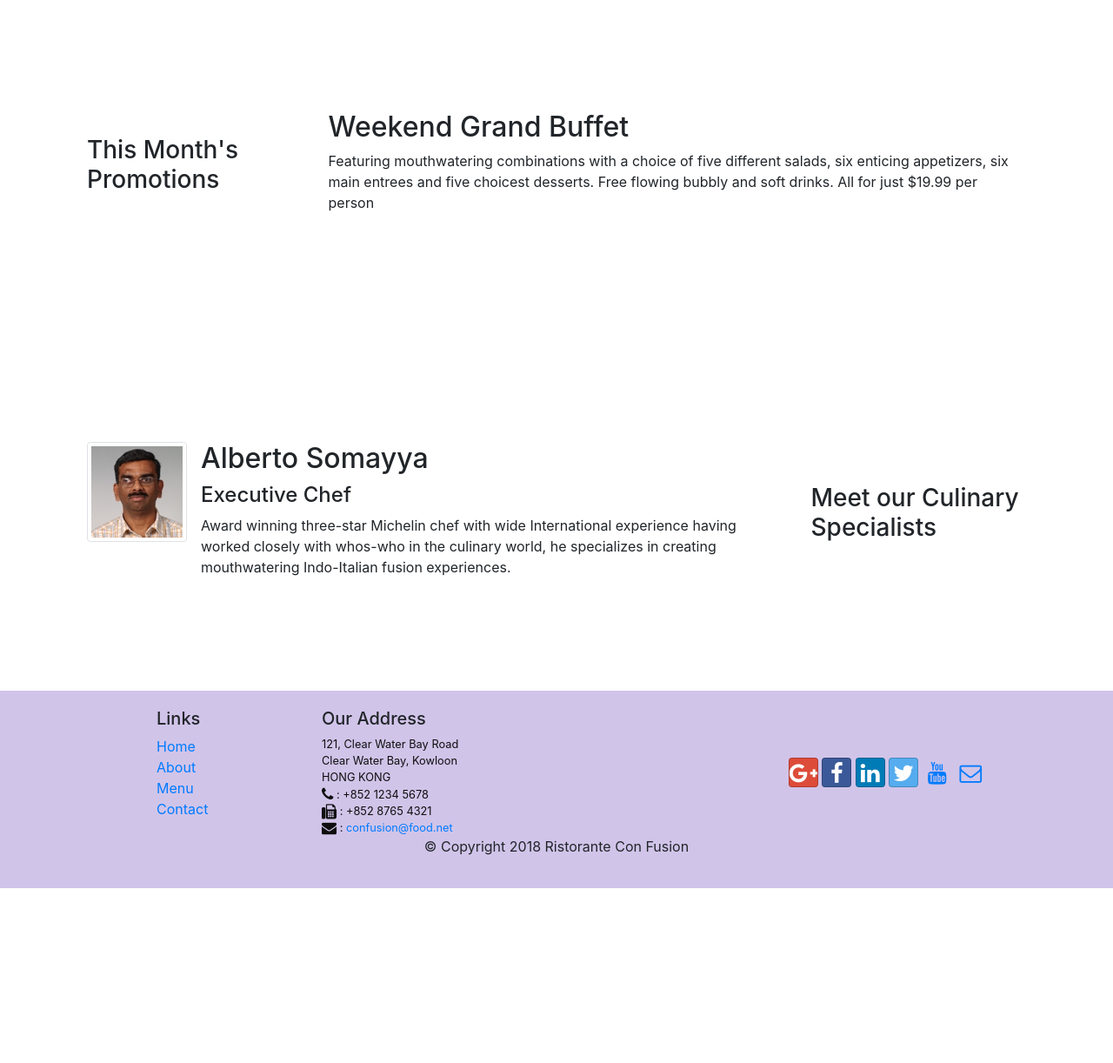
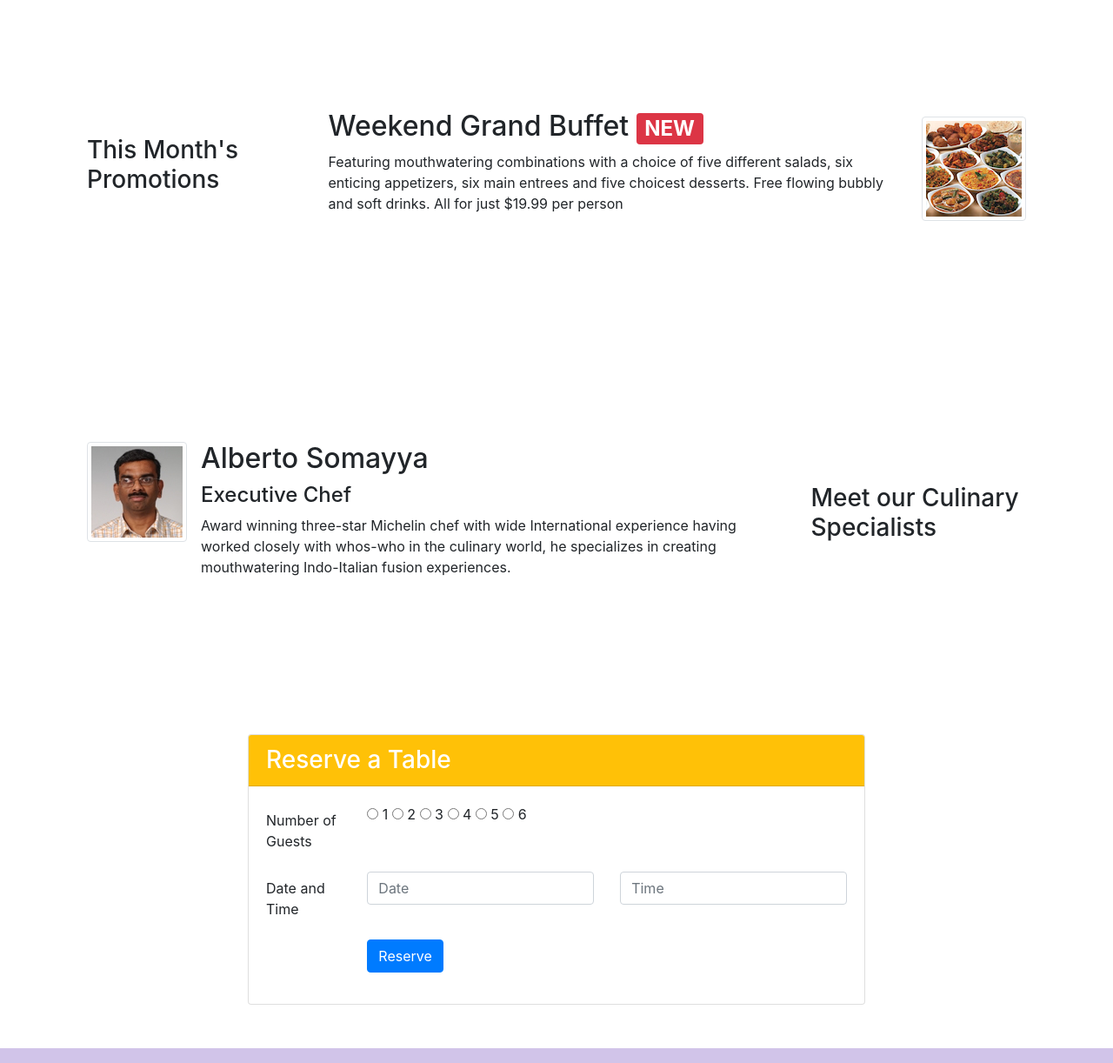
Before and after one commit to Sumptious/myCourses, a website: page index.html in a window 1280 px wide. Shown: the part 740-1962 px from the top of the page at 87% size. Before the commit the page ends 1761 px from the top, so only its background shows below. Drawn offline with nearby package versions, Linux system fonts and the light colour scheme.

Commit message:
Assignment 2

```diff
--- a/index.html
+++ b/index.html
@@ -40,8 +40,13 @@
                     <h1>Ristorante con Fusion</h1>
                     <p>We take inspiration from the World's best cuisines, and create a unique fusion experience. Our lipsmacking creations will tickle your culinary senses!</p>
                 </div>
-                <div class="col-12 col-sm align-self-center">
+                <div class="col-12 col-sm-3 align-self-center">
                     <img src="img/logo.png" class="img-fluid">
+                </div>
+                <div class="col-12 col-sm-3 align-self-center">
+                        <a class="btn btn-block bg-warning" href="#Reservation">
+                                Reserve Table
+                        </a>
                 </div>
             </div>
         </div>
@@ -73,9 +78,18 @@
                 <h3>This Month's Promotions</h3>
             </div>
             <div class="col col-sm col-md">
-                <h2>Weekend Grand Buffet</h2>
-                <p>Featuring mouthwatering combinations with a choice of five different salads, six enticing appetizers, six main entrees and five choicest desserts. Free flowing bubbly and soft drinks. All for just $19.99 per person </p>
+                <div class="media">
+                    <div class="media-body">
+                <h2 class="mt-0">Weekend Grand Buffet <span class="badge badge-danger">NEW</span></h2>
+                <p class="d-none d-sm-block">Featuring mouthwatering combinations with a choice of five different salads,
+                    six enticing appetizers, six main entrees and five choicest desserts.
+                    Free flowing bubbly and soft drinks. All for just $19.99 per person </p>
+                </div>
+                <img class="d-flex ml-3 img-thumbnail align-self-center" src="img/buffet.png"
+                alt="buffet">
             </div>
+            </div>
+
         </div>
 
         <div class="row row-content align-items-center">
@@ -93,6 +107,52 @@
                      fusion experiences. </p>
                 </div>
             </div>
+            </div>
+        </div>
+        <div class="row row-content align-items-center" id="Reservation">
+            <div class="col-12 col-sm-8 offset-sm-2">
+                    <div class="card" >
+                            <h3 class="card-header bg-warning text-white">Reserve a Table</h3>
+                            <div class="card-body">
+                                <form>
+                                        <div class="form-group row">
+                                                <label for="Guests" class="col-md-2 col-form-label">Number of Guests</label>
+                                                <div class="col-md-10">
+                                                    <input type="radio" value="1" id="1">
+                                                    <label for="1">1</label>
+                                                    <input type="radio" value="2" id="2">
+                                                    <label for="2">2</label>
+                                                    <input type="radio" id="3">
+                                                    <label for="3">3</label>
+                                                    <input type="radio" id="4">
+                                                    <label for="4">4</label>
+                                                    <input type="radio" id="5">
+                                                    <label for="5">5</label>
+                                                    <input type="radio" id="6">
+                                                    <label for="6">6</label>
+                                                </div>
+                                        </div>
+                                        <div class="form-group row">
+                                                <label for="DateTime" class="col-md-2 col-form-label">Date and Time</label>
+                                                <div class="col-md-5">
+                                                    <input type="text" class="form-control" id="date" name="date"
+                                                    placeholder="Date">
+                                                </div>
+                                                <div class="col-md-5">
+                                                        <input type="text" class="form-control" id="time" name="time"
+                                                        placeholder="Time">
+                                                    </div>
+                                            </div>
+                                            <div class="form-group row">
+                                                    <div class="offset-md-2 col-md-10">
+                                                        <button type="submit" class="btn btn-primary">
+                                                            Reserve
+                                                        </button>
+                                                    </div>
+                                            </div>
+                                </form>
+                            </div>
+                    </div>
             </div>
         </div>
     </div>
```
